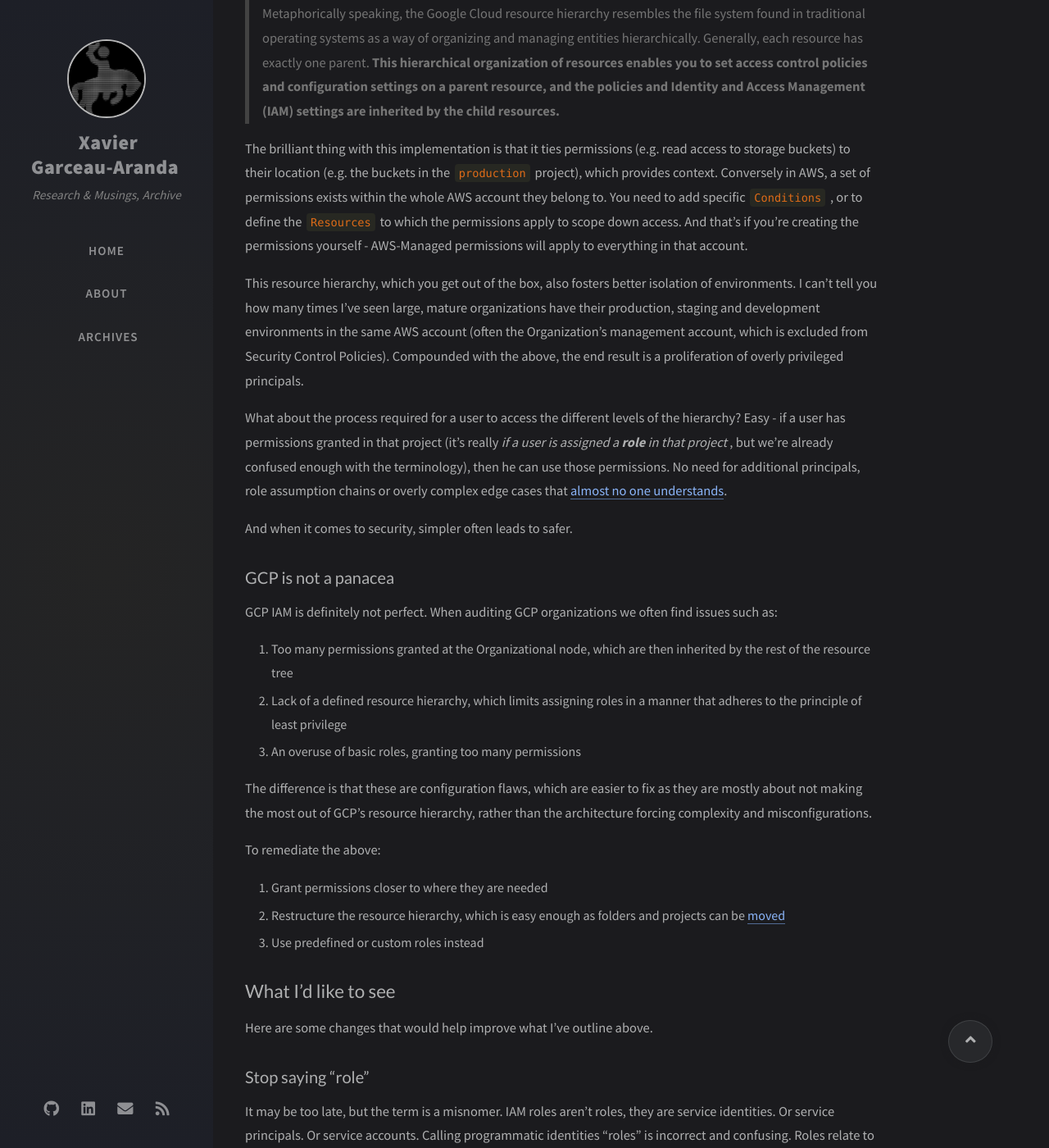
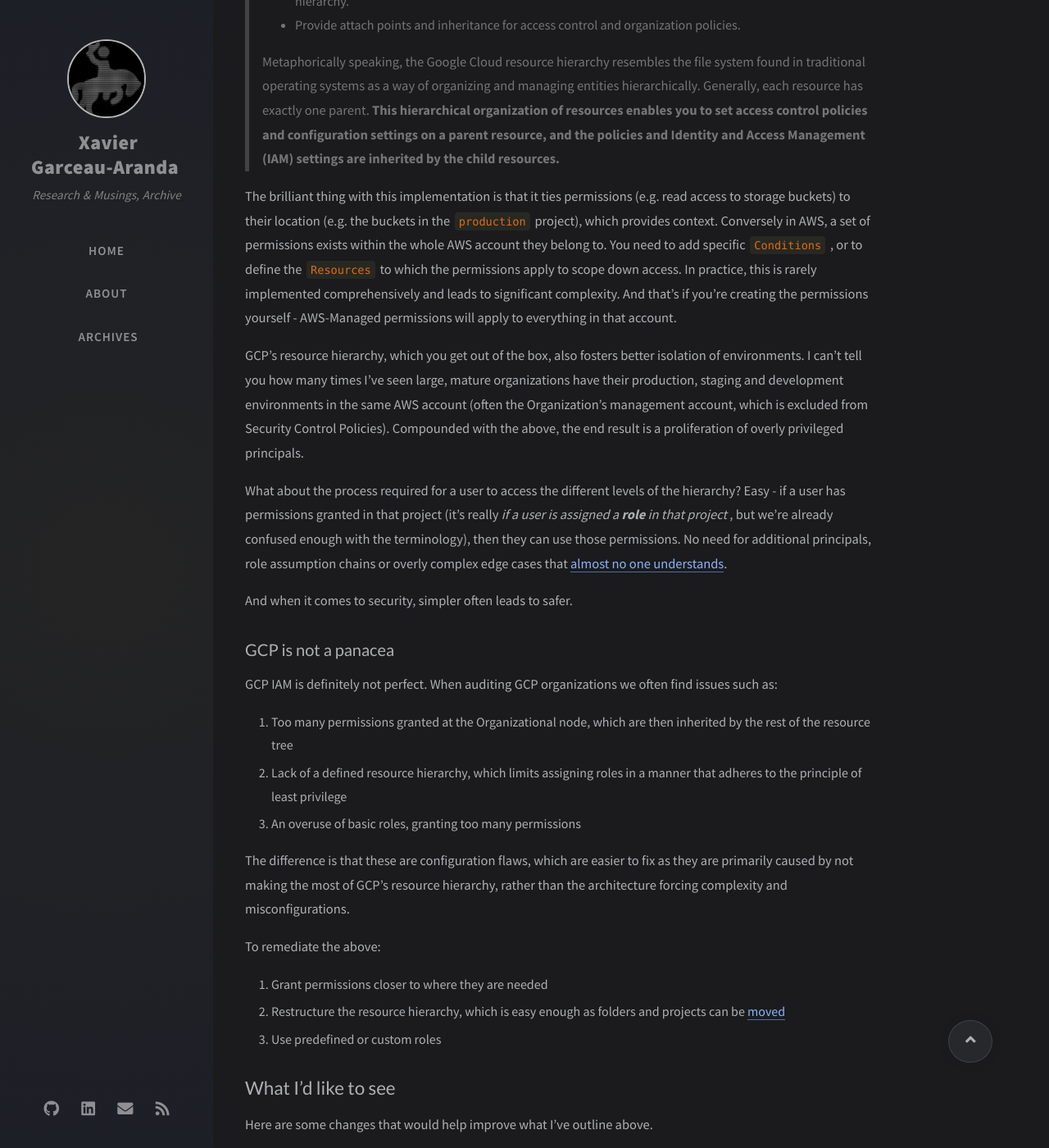
Before and after one commit to x4v13r64/infosec.rodeo, a Jekyll site: the page built from _posts/2022-11-04-aws-iam-blog-post.md, in a window 1280 px wide and 1400 px high, scrolled down 3527 px. Shown: the whole window at 82% size. Built offline with Jekyll 4.4.1, drawn with Linux system fonts in a browser that asks for light colours; nearby versions of some CDN libraries; comment, search, counter and statistics services are not loaded; some of the changed text lies outside the part shown.

Commit message:
Tweaks and improvements

```diff
--- a/_posts/2022-11-04-aws-iam-blog-post.md
+++ b/_posts/2022-11-04-aws-iam-blog-post.md
@@ -1,12 +1,12 @@
 ---
-title: AWS IAM Took the Wrong Exit
+title: Thoughts on AWS IAM's unnecessary complexity
 author: Xavier Garceau-Aranda
 date: 2022-11-04 09:00:00 +0300
 ---
 
-# AWS IAM Took the Wrong Exit
+# Thoughts on AWS IAM's unnecessary complexity
 
-This is going to be a **highly** opinionated blog post. I think AWS is great and use it daily, but their implementation of IAM is unnecessarily complicated and getting worse.
+This is going to be a highly opinionated blog post. I think AWS is great and use it daily, but their implementation of IAM is unnecessarily complicated and getting worse.
 
 >If you can't tolerate critics, don't do anything new or interesting.
 >
@@ -94,11 +94,11 @@ The result? GCP's [Resource Hierarchy](https://cloud.google.com/resource-manager
 >
 > Metaphorically speaking, the Google Cloud resource hierarchy resembles the file system found in traditional operating systems as a way of organizing and managing entities hierarchically. Generally, each resource has exactly one parent. **This hierarchical organization of resources enables you to set access control policies and configuration settings on a parent resource, and the policies and Identity and Access Management (IAM) settings are inherited by the child resources.**
 
-The brilliant thing with this implementation is that it ties permissions (e.g. read access to storage buckets) to their location (e.g. the buckets in the `production` project), which provides context. Conversely in AWS, a set of permissions exists within the whole AWS account they belong to. You need to add specific `Conditions` , or to define the `Resources` to which the permissions apply to scope down access. And that's if you're creating the permissions yourself - AWS-Managed permissions will apply to everything in that account.
+The brilliant thing with this implementation is that it ties permissions (e.g. read access to storage buckets) to their location (e.g. the buckets in the `production` project), which provides context. Conversely in AWS, a set of permissions exists within the whole AWS account they belong to. You need to add specific `Conditions` , or to define the `Resources` to which the permissions apply to scope down access. In practice, this is rarely implemented comprehensively and leads to significant complexity. And that's if you're creating the permissions yourself - AWS-Managed permissions will apply to everything in that account.
 
-This resource hierarchy, which you get out of the box, also fosters better isolation of environments. I can't tell you how many times I've seen large, mature organizations have their production, staging and development environments in the same AWS account (often the Organization's management account, which is excluded from Security Control Policies). Compounded with the above, the end result is a proliferation of overly privileged principals.
+GCP's resource hierarchy, which you get out of the box, also fosters better isolation of environments. I can't tell you how many times I've seen large, mature organizations have their production, staging and development environments in the same AWS account (often the Organization's management account, which is excluded from Security Control Policies). Compounded with the above, the end result is a proliferation of overly privileged principals.
 
-What about the process required for a user to access the different levels of the hierarchy? Easy - if a user has permissions granted in that project (it's really *if a user is assigned a **role** in that project*, but we're already confused enough with the terminology), then he can use those permissions. No need for additional principals, role assumption chains or overly complex edge cases that [almost no one understands](https://ermetic.com/blog/aws/diving-deeply-into-iam-policy-evaluation-highlights-from-aws-reinforce-session-iam433/).
+What about the process required for a user to access the different levels of the hierarchy? Easy - if a user has permissions granted in that project (it's really *if a user is assigned a **role** in that project*, but we're already confused enough with the terminology), then they can use those permissions. No need for additional principals, role assumption chains or overly complex edge cases that [almost no one understands](https://ermetic.com/blog/aws/diving-deeply-into-iam-policy-evaluation-highlights-from-aws-reinforce-session-iam433/).
 
 And when it comes to security, simpler often leads to safer.
 
@@ -110,12 +110,12 @@ GCP IAM is definitely not perfect. When auditing GCP organizations we often find
 2. Lack of a defined resource hierarchy, which limits assigning roles in a manner that adheres to the principle of least privilege
 3. An overuse of basic roles, granting too many permissions
 
-The difference is that these are configuration flaws, which are easier to fix as they are mostly about not making the most out of GCP's resource hierarchy, rather than the architecture forcing complexity and misconfigurations.
+The difference is that these are configuration flaws, which are easier to fix as they are primarily caused by not making the most of GCP's resource hierarchy, rather than the architecture forcing complexity and misconfigurations.
 
 To remediate the above:
 1. Grant permissions closer to where they are needed
 2. Restructure the resource hierarchy, which is easy enough as folders and projects can be [moved](https://cloud.google.com/resource-manager/docs/moving-projects-folders)
-3. Use predefined or custom roles instead
+3. Use predefined or custom roles
 
 ## What I'd like to see
 
@@ -153,7 +151,8 @@ This would also solve an issue we see **constantly**, where a company started of
 
 I hope this rant is useful to someone, if only to highlight that it's okay to be critical of something most of the industry is using, and that things can always be improved upon.
 
-
-Many thanks to Patrick Farwick for his insightful comments and feedback.
+<br>
+<br>
+*Many thanks to Patrick Farwick for his insightful comments and feedback.*
 
 [^1]: https://docs.aws.amazon.com/IAM/latest/UserGuide/introduction_attribute-based-access-control.html#introduction_attribute-based-access-control_compare-rbac
```
Also changed, not shown: other parts of _posts/2022-11-04-aws-iam-blog-post.md (+9 -11 lines).
